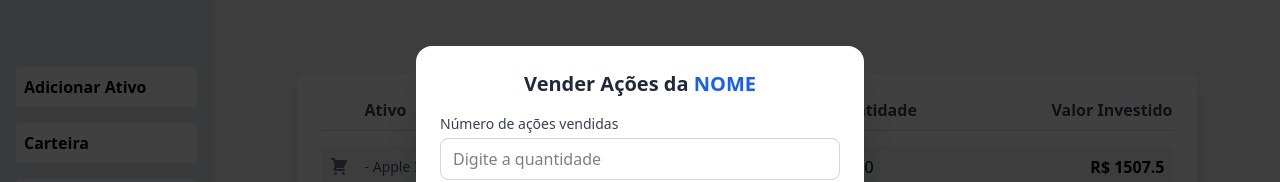
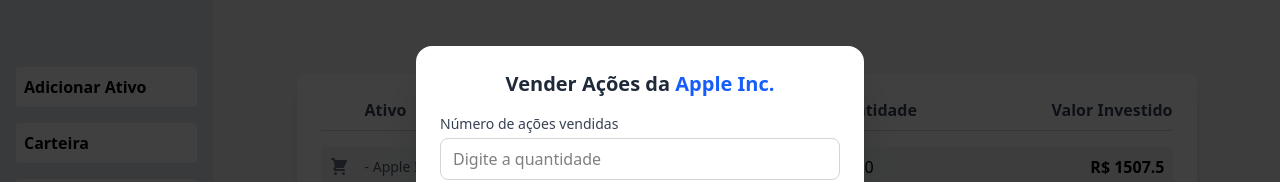
Before and after one commit to DavidLSousa/FinTrack, a Vue app: page /allTicket in a window 1280 px wide. Both pictures are taken after a click on the button 338 px from the left and 368 px from the top of the page. Shown: the part 202-384 px from the top of the page. Built offline with nearby package versions, Linux system fonts and the light colour scheme.

Commit message:
fix: add nameTicket in popup

```diff
--- a/src/components/views/includes/PopupSellTicket.vue
+++ b/src/components/views/includes/PopupSellTicket.vue
@@ -4,7 +4,10 @@
 
     <div class="relative bg-white p-6 rounded-2xl shadow-2xl w-full max-w-md z-[1100]">
       <h3 class="text-xl font-semibold text-gray-800 mb-4 text-center">
-        Vender Ações da <span class="text-blue-600 font-bold">NOME</span>
+        Vender Ações da
+        <span class="text-blue-600 font-bold">
+          {{ nameTicket }}
+        </span>
       </h3>
 
       <form id="saleForm" class="space-y-4">
@@ -60,6 +63,7 @@
 
 <script setup>
 defineProps({
+  nameTicket: String,
   currentValue: Number,
   currentValuePurchased: Number,
 })
--- a/src/components/views/includes/UnitTicket.vue
+++ b/src/components/views/includes/UnitTicket.vue
@@ -41,6 +41,7 @@
     v-if="showPopup"
     @close-popup="showPopup = false"
     @closePopup="closePopup"
+    :nameTicket="ticket.nameTicket"
     :currentValue="ticket.number_of_tickets"
     :currentValuePurchased="ticket.total_value_purchased"
   />
```
